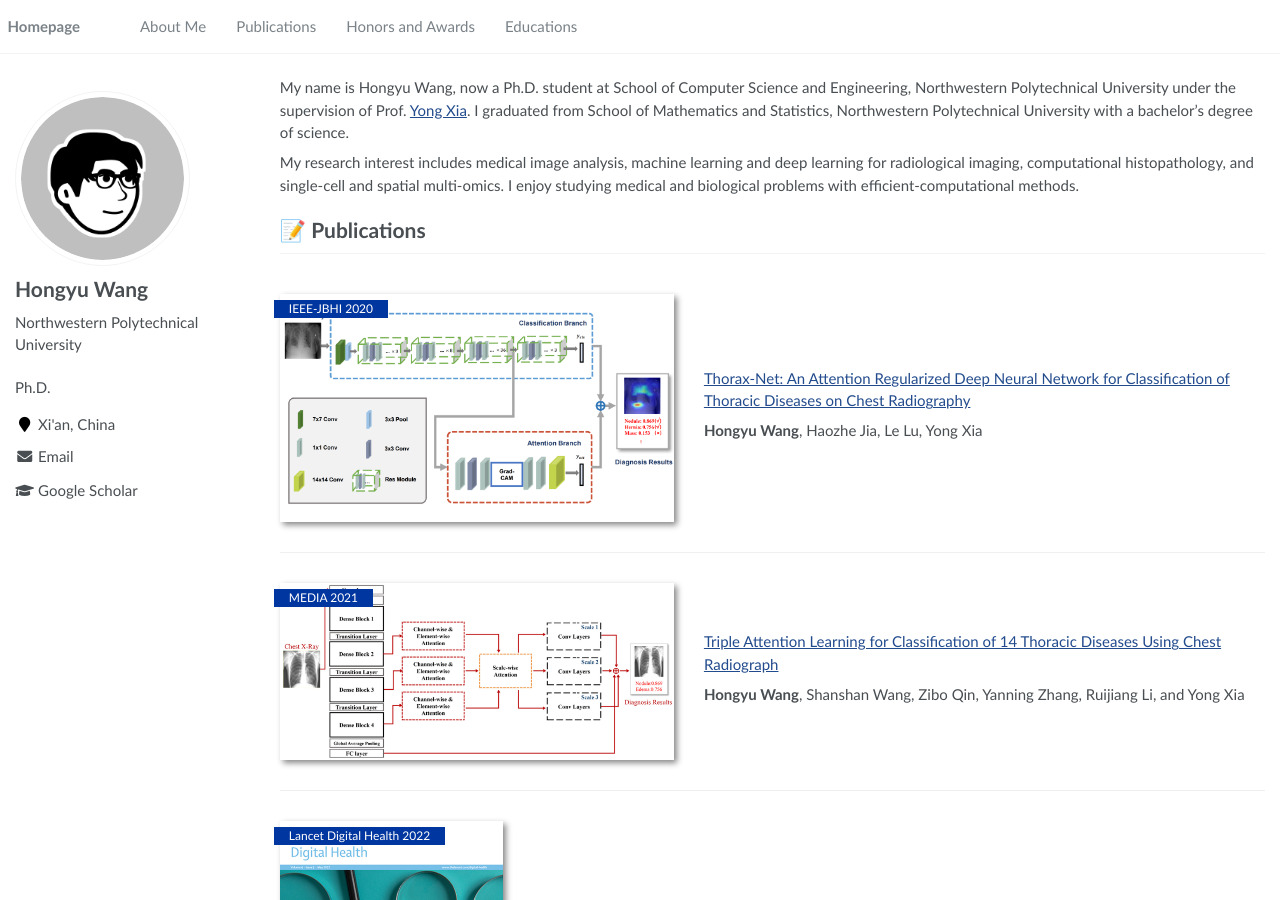
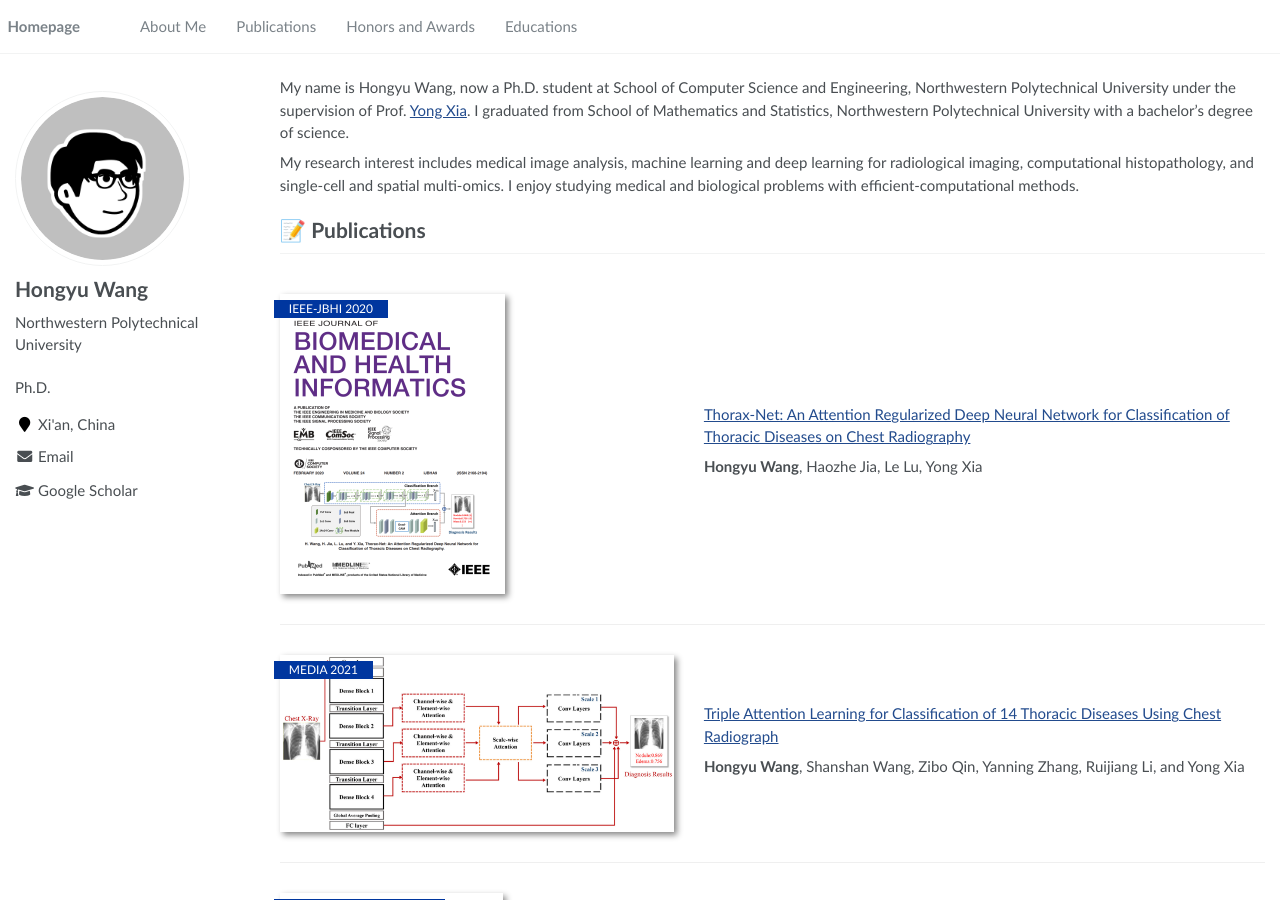
Before and after one commit to hywang01/hywang01.github.io, a Jekyll site: the page built from _pages/about.md, in a window 1280 px wide and 900 px high. Built offline with Jekyll 4.4.1, drawn with Linux system fonts in a browser that asks for light colours.

Commit message:
update cover

```diff
--- a/_pages/about.md
+++ b/_pages/about.md
@@ -27,7 +27,7 @@
 
 # 📝 Publications
 
-<div class='paper-box'><div class='paper-box-image'><div><div class="badge">IEEE-JBHI 2020</div><img src='images/thoraxnet.png' alt="sym" width="100%"></div></div>
+<div class='paper-box'><div class='paper-box-image'><div><div class="badge">IEEE-JBHI 2020</div><img src='images/ThoraxnetCover.png' alt="sym" width="100%"></div></div>
 <div class='paper-box-text' markdown="1">
 
 [Thorax-Net: An Attention Regularized Deep Neural Network for Classification of Thoracic Diseases on Chest Radiography](https://ieeexplore.ieee.org/document/8760405)
```
